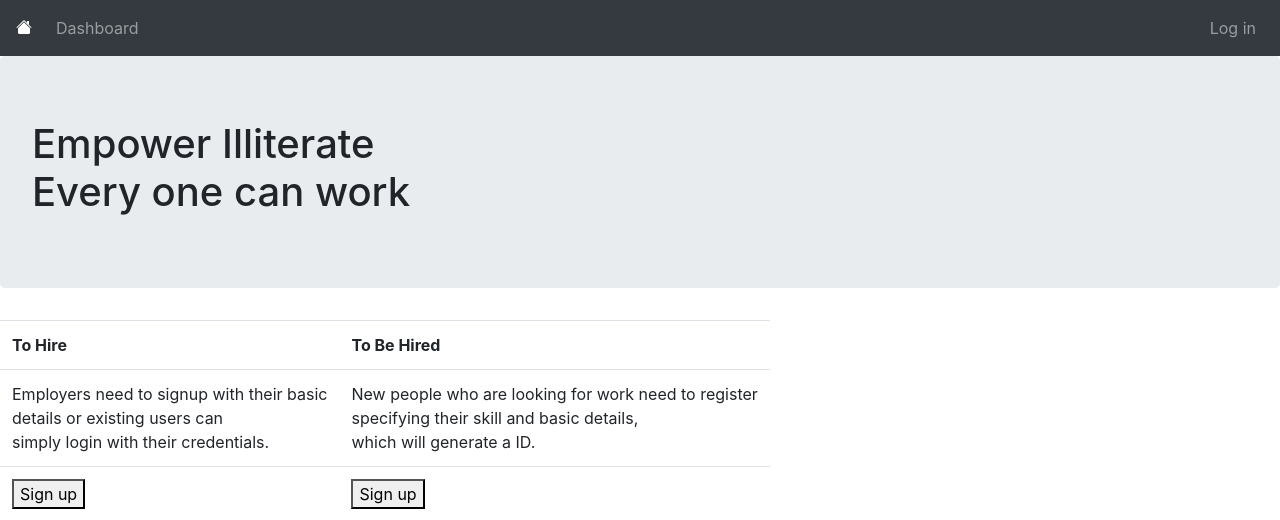
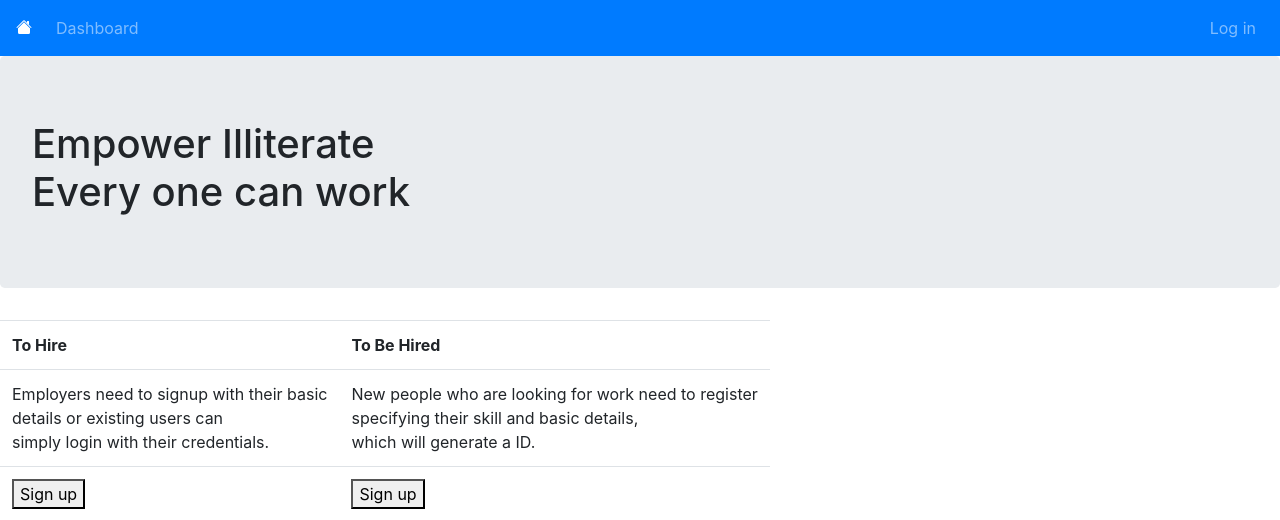
Before and after one commit to akashsivanandan19/EDAI, a Django app: page / in a window 1280 px wide. Shown: the top 520 px of the page. Run offline with Django 3.2, Linux system fonts and the light colour scheme; some libraries are stand-ins or nearby versions.

Commit message:
Changed navbar colour in base.html to blue

```diff
--- a/templates/base.html
+++ b/templates/base.html
@@ -6,7 +6,6 @@
 				<script src="https://code.jquery.com/jquery-3.2.1.slim.min.js" integrity="sha384-KJ3o2DKtIkvYIK3UENzmM7KCkRr/rE9/Qpg6aAZGJwFDMVNA/GpGFF93hXpG5KkN" crossorigin="anonymous"></script>
 				<script src="https://cdnjs.cloudflare.com/ajax/libs/popper.js/1.12.9/umd/popper.min.js" integrity="sha384-ApNbgh9B+Y1QKtv3Rn7W3mgPxhU9K/ScQsAP7hUibX39j7fakFPskvXusvfa0b4Q" crossorigin="anonymous"></script>
 				<script src="https://maxcdn.bootstrapcdn.com/bootstrap/4.0.0/js/bootstrap.min.js" integrity="sha384-JZR6Spejh4U02d8jOt6vLEHfe/JQGiRRSQQxSfFWpi1MquVdAyjUar5+76PVCmYl" crossorigin="anonymous"></script>
-        <title></title>
         {% block extra_head %}
         {% endblock %}
 
@@ -16,7 +15,7 @@
 
 			</head>
 			<body>
-				<nav class="navbar navbar-expand-lg navbar-dark bg-dark">
+				<nav class="navbar navbar-expand-lg navbar-dark bg-primary">
 					<a class="navbar-brand" href="/">
 						<svg
 							xmlns="http://www.w3.org/2000/svg" width="16" height="16" fill="currentColor" class="bi bi-house-fill" viewBox="0 0 16 16">
```
